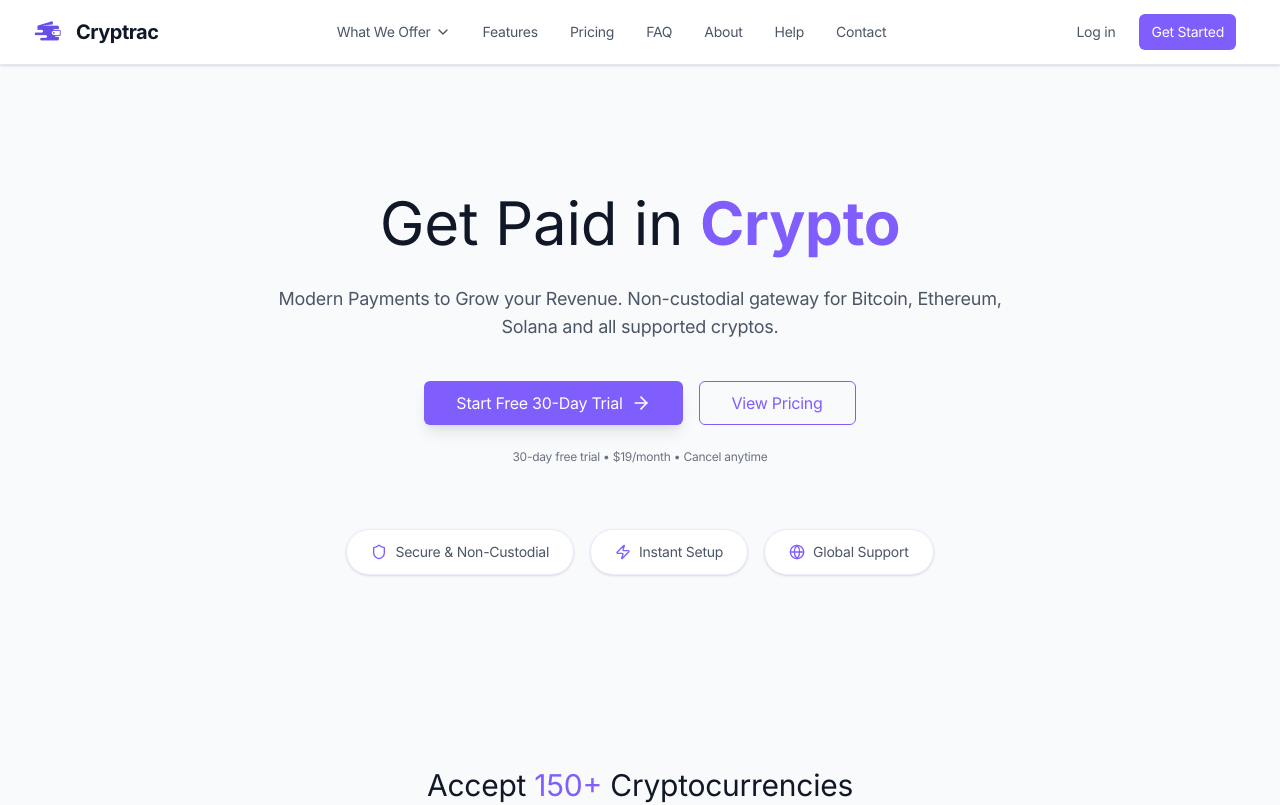
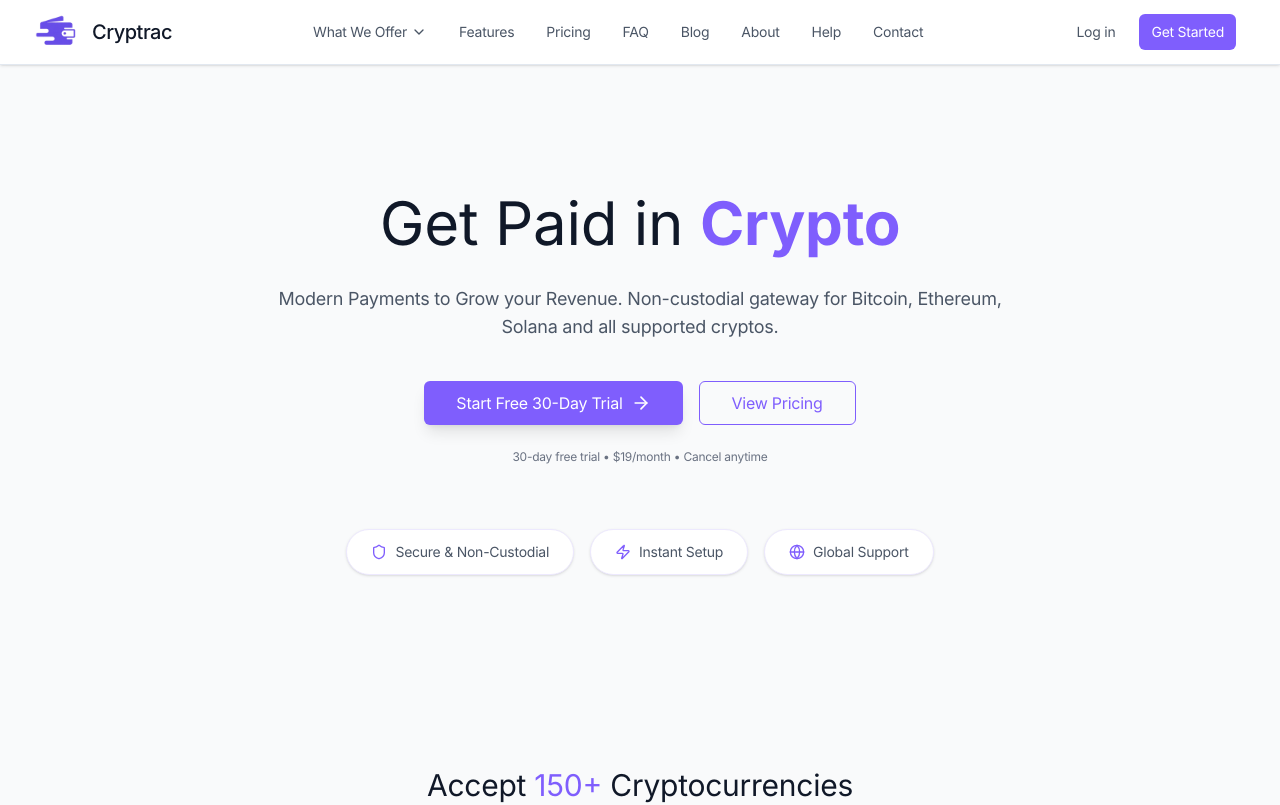
Before and after one commit to CryptracSolutions/cryptrac, a Next.js app: page / in a window 1280 px wide. Shown: the top 805 px of the page. Built offline with nearby package versions, Linux system fonts and the light colour scheme.

Commit message:
UI/UX Updates 17.4

```diff
--- a/app/components/layout/landing-header.tsx
+++ b/app/components/layout/landing-header.tsx
@@ -25,7 +25,10 @@ export function Header() {
   return (
     <header className="sticky top-0 z-50 w-full border-b bg-background/95 backdrop-blur supports-[backdrop-filter]:bg-background/60 shadow-sm">
       <div className="container-wide flex h-16 items-center justify-between">
-        <Logo size="md" />
+        <div className="flex items-center gap-3">
+          <Logo size="lg" showText={false} emblemClassName="bg-transparent" />
+          <span className="font-phonic text-xl leading-tight font-medium text-gray-900 tracking-tight">Cryptrac</span>
+        </div>
 
         {/* Desktop Navigation */}
         <nav className="hidden md:flex items-center space-x-8">
@@ -88,6 +91,12 @@ export function Header() {
             className="font-phonic text-sm font-normal text-gray-600 hover:text-[#7f5efd] transition-colors"
           >
             FAQ
+          </Link>
+          <Link
+            href="/blog"
+            className="font-phonic text-sm font-normal text-gray-600 hover:text-[#7f5efd] transition-colors"
+          >
+            Blog
           </Link>
           <Link
             href="/about"
@@ -194,6 +203,13 @@ export function Header() {
               FAQ
             </Link>
             <Link
+              href="/blog"
+              className="block font-phonic text-sm font-normal text-gray-600 hover:text-[#7f5efd] transition-colors"
+              onClick={closeMobileMenu}
+            >
+              Blog
+            </Link>
+            <Link
               href="/about"
               className="block font-phonic text-sm font-normal text-gray-600 hover:text-[#7f5efd] transition-colors"
               onClick={closeMobileMenu}
--- a/app/components/layout/landing-nav.tsx
+++ b/app/components/layout/landing-nav.tsx
@@ -45,7 +45,10 @@ export function LandingNav() {
   return (
     <header className="sticky top-0 z-50 w-full border-b bg-background/95 backdrop-blur supports-[backdrop-filter]:bg-background/60 shadow-sm">
       <div className="container-wide flex h-16 items-center justify-between">
-        <Logo size="md" />
+        <div className="flex items-center gap-3">
+          <Logo size="lg" showText={false} emblemClassName="bg-transparent" />
+          <span className="font-phonic text-xl leading-tight font-medium text-gray-900 tracking-tight">Cryptrac</span>
+        </div>
 
         {/* Desktop Navigation */}
         <nav className="hidden md:flex items-center space-x-8">
@@ -89,6 +92,9 @@ export function LandingNav() {
           </Link>
           <Link href="/#faq" className="font-phonic text-sm font-normal text-gray-600 hover:text-[#7f5efd] transition-colors">
             FAQ
+          </Link>
+          <Link href="/blog" className="font-phonic text-sm font-normal text-gray-600 hover:text-[#7f5efd] transition-colors">
+            Blog
           </Link>
           <Link href="/about" className="font-phonic text-sm font-normal text-gray-600 hover:text-[#7f5efd] transition-colors">
             About
@@ -163,6 +169,13 @@ export function LandingNav() {
               FAQ
             </Link>
             <Link
+              href="/blog"
+              className="block px-3 py-2 text-sm font-medium text-gray-600 hover:text-[#7f5efd] transition-colors"
+              onClick={() => setIsMobileMenuOpen(false)}
+            >
+              Blog
+            </Link>
+            <Link
               href="/about"
               className="block px-3 py-2 text-sm font-medium text-gray-600 hover:text-[#7f5efd] transition-colors"
               onClick={() => setIsMobileMenuOpen(false)}
--- a/app/components/layout/sidebar.tsx
+++ b/app/components/layout/sidebar.tsx
@@ -136,7 +136,7 @@ const Sidebar = React.forwardRef<HTMLElement, SidebarProps>(
           <div className={cn("flex items-center gap-3 justify-center")}>
             <Logo size="lg" showText={false} emblemClassName="bg-transparent" />
             {!collapsed && (
-              <span className="font-phonic text-xl leading-tight font-medium text-white tracking-tight">CRYPTRAC</span>
+              <span className="font-phonic text-xl leading-tight font-medium text-white tracking-tight">Cryptrac</span>
             )}
           </div>
         </div>
```
